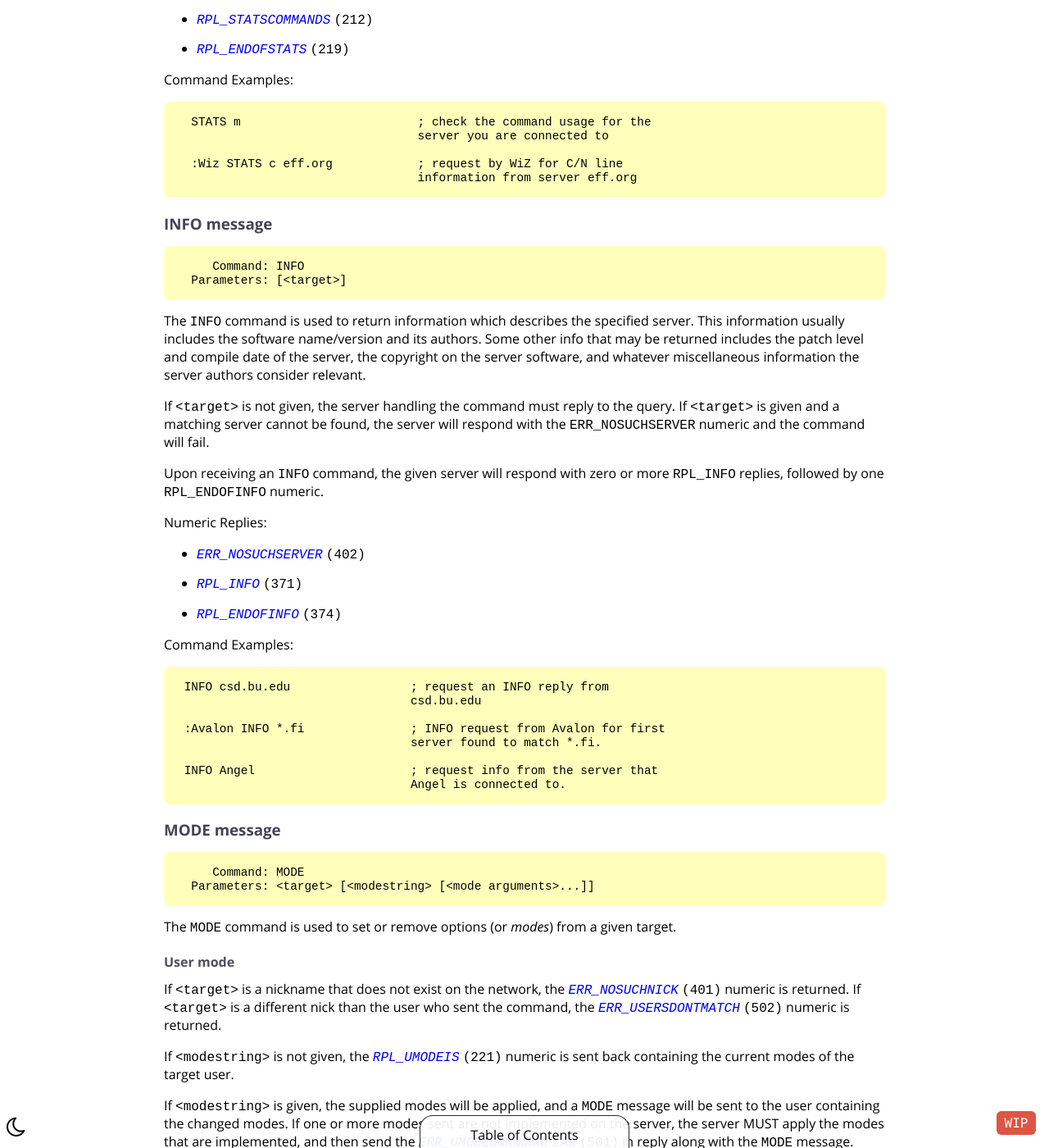
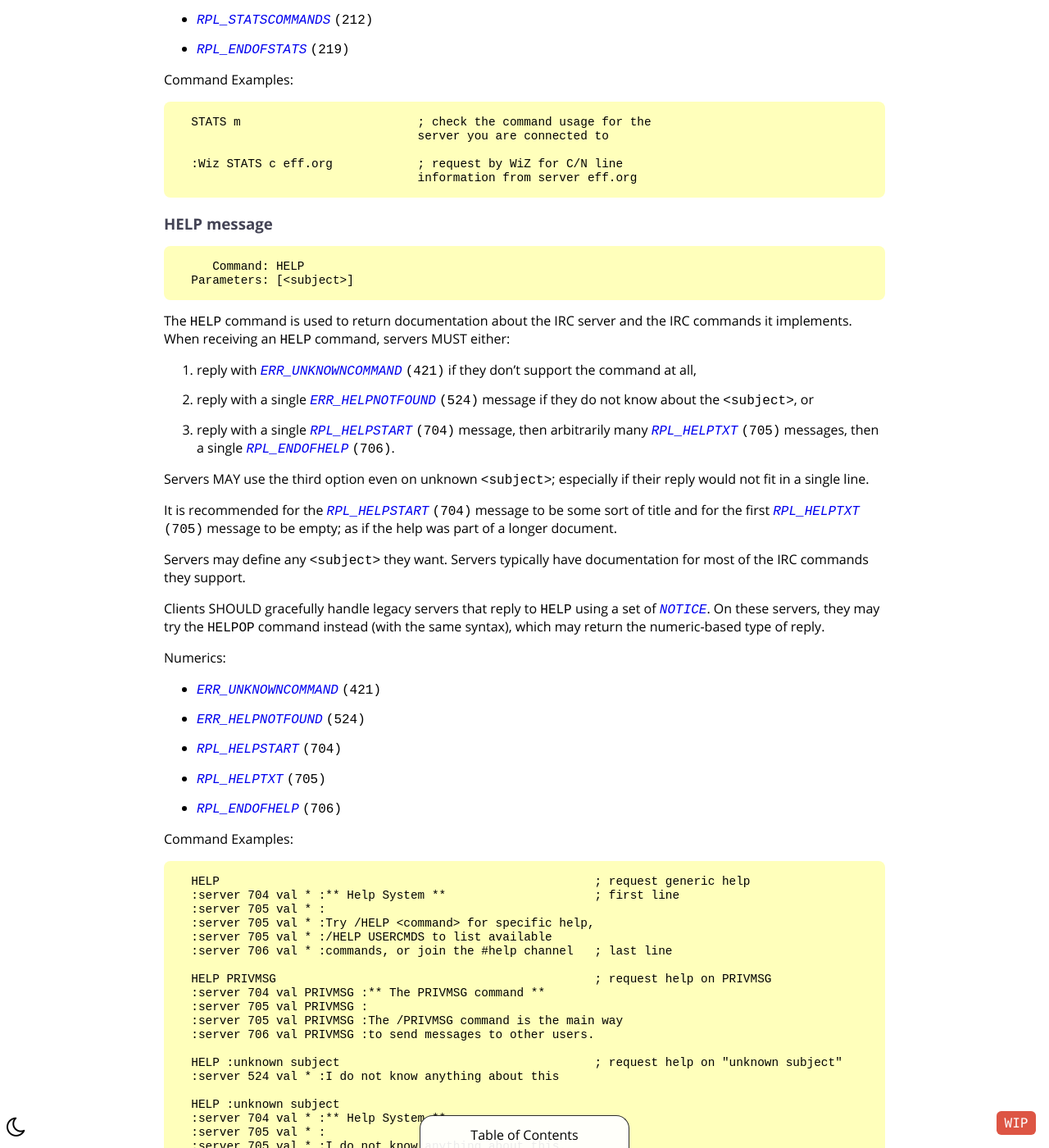
Before and after one commit to ircdocs/modern-irc, a Jekyll site: the page built from index.md, in a window 1280 px wide and 1400 px high, scrolled down 30291 px. Shown: the whole window at 82% size. Built offline with Jekyll 4.4.1, drawn with Linux system fonts in a browser that asks for light colours; some of the changed text lies outside the part shown.

Commit message:
Specify the HELP command.
With the provision about legacy servers using NOTICE, this seems to cover
every IRCd (Bahamut, Ergo, Hybrid/Chary/etc, InspIRCd, irc2, ircu2, ngircd)
except Unreal, which uses other numerics.

```diff
--- a/_data/modern.yml
+++ b/_data/modern.yml
@@ -668,6 +668,9 @@ numerics:
   ERR_WHOLIMEXCEED:
     numeric: '523'
 
+  ERR_HELPNOTFOUND:
+    numeric: '524'
+
   ERR_INVALIDKEY:
     numeric: '525'
 
--- a/_includes/modern-appendix.md
+++ b/_includes/modern-appendix.md
@@ -813,6 +813,14 @@ Indicates that a {% message MODE %} command affecting a user contained a `MODE`
 
 Indicates that a {% message MODE %} command affecting a user failed because they were trying to set or view modes for other users. The text used in the last param of this message varies, for instance when trying to view modes for another user, a server may send: `"Can't view modes for other users"`.
 
+{% numericheader ERR_HELPNOTFOUND %}
+
+      "<client> <subject> :No help available on this topic"
+
+Indicates that a {% message HELP %} command requested help on a subject the server does not know about.
+
+The `<subject>` MUST be the one requested by the client, up to casing; unless it would be an invalid parameter, in which case it MUST be `*`.
+
 {% numericheader ERR_INVALIDKEY %}
 
     "<client> <target chan> :Key is not well-formed"
@@ -842,6 +850,32 @@ The text used in the last param of this message varies wildly.
     "<client> <target chan/user> <mode char> <parameter> :<description>"
 
 Indicates that there was a problem with a mode parameter. Replaces various implementation-specific mode-specific numerics.
+
+{% numericheader RPL_HELPSTART %}
+
+    "<client> <subject> :<firt line of help section>"
+
+Indicates the start of a reply to a {% command HELP %} command to the client.
+The text used in the last param of this message may vary, and SHOULD be displayed as-is by IRC clients to their users; possibly emphasized as a the title of the help section.
+
+The `<subject>` MUST be the one requested by the client, up to casing; unless it would be an invalid parameter, in which case it MUST be `*`.
+
+{% numericheader RPL_HELPTXT %}
+
+    "<client> <subject> :<line of help text>"
+
+When sending a reply to a {% command HELP %} command to the client, servers reply with each line of the help section as this numeric. Help lines MAY be wrapped to 80 characters by the server.
+
+The `<subject>` MUST be the one requested by the client, up to casing; unless it would be an invalid parameter, in which case it MUST be `*`.
+
+{% numericheader RPL_ENDOFHELP %}
+
+    "<client> <subject> :<last line of help text>"
+
+Indicates the end of the reply to the {% command HELP %} command to the client.
+The text used in the last param of this message may vary, and SHOULD be shown to the user as any other line.
+
+The `<subject>` MUST be the one requested by the client, up to casing; unless it would be an invalid parameter, in which case it MUST be `*`.
 
 {% numericheader ERR_NOPRIVS %}
 
--- a/index.md
+++ b/index.md
@@ -1228,6 +1228,62 @@ Command Examples:
       :Wiz STATS c eff.org            ; request by WiZ for C/N line
                                       information from server eff.org
 
+### HELP message
+
+         Command: HELP
+      Parameters: [<subject>]
+
+The `HELP` command is used to return documentation about the IRC server and the IRC commands it implements.
+When receiving an `HELP` command, servers MUST either:
+
+1. reply with {% numeric ERR_UNKNOWNCOMMAND %} if they don't support the command at all,
+2. reply with a single {% numeric ERR_HELPNOTFOUND %} message if they do not know about the `<subject>`, or
+3. reply with a single {% numeric RPL_HELPSTART %} message, then arbitrarily many {% numeric RPL_HELPTXT %} messages, then a single {% numeric RPL_ENDOFHELP %}.
+
+Servers MAY use the third option even on unknown `<subject>`; especially if their reply would not fit in a single line.
+
+It is recommended for the {% numeric RPL_HELPSTART %} message to be some sort of title and for the first {% numeric RPL_HELPTXT %} message to be empty; as if the help was part of a longer document.
+
+Servers may define any `<subject>` they want.
+Servers typically have documentation for most of the IRC commands they support.
+
+Clients SHOULD gracefully handle legacy servers that reply to `HELP` using a set of {% command NOTICE %}.
+On these servers, they may try the `HELPOP` command instead (with the same syntax), which may return the numeric-based type of reply.
+
+Numerics:
+
+* {% numeric ERR_UNKNOWNCOMMAND %}
+* {% numeric ERR_HELPNOTFOUND %}
+* {% numeric RPL_HELPSTART %}
+* {% numeric RPL_HELPTXT %}
+* {% numeric RPL_ENDOFHELP %}
+
+Command Examples:
+
+      HELP                                                     ; request generic help
+      :server 704 val * :** Help System **                     ; first line
+      :server 705 val * :
+      :server 705 val * :Try /HELP <command> for specific help,
+      :server 705 val * :/HELP USERCMDS to list available
+      :server 706 val * :commands, or join the #help channel   ; last line
+
+      HELP PRIVMSG                                             ; request help on PRIVMSG
+      :server 704 val PRIVMSG :** The PRIVMSG command **
+      :server 705 val PRIVMSG :
+      :server 705 val PRIVMSG :The /PRIVMSG command is the main way
+      :server 706 val PRIVMSG :to send messages to other users.
+
+      HELP :unknown subject                                    ; request help on "unknown subject"
+      :server 524 val * :I do not know anything about this
+
+      HELP :unknown subject
+      :server 704 val * :** Help System **
+      :server 705 val * :
+      :server 705 val * :I do not know anything about this.
+      :server 705 val * :
+      :server 705 val * :Try /HELP USERCMDS to list available
+      :server 706 val * :commands, or join the #help channel
+
 ### INFO message
 
          Command: INFO
```
